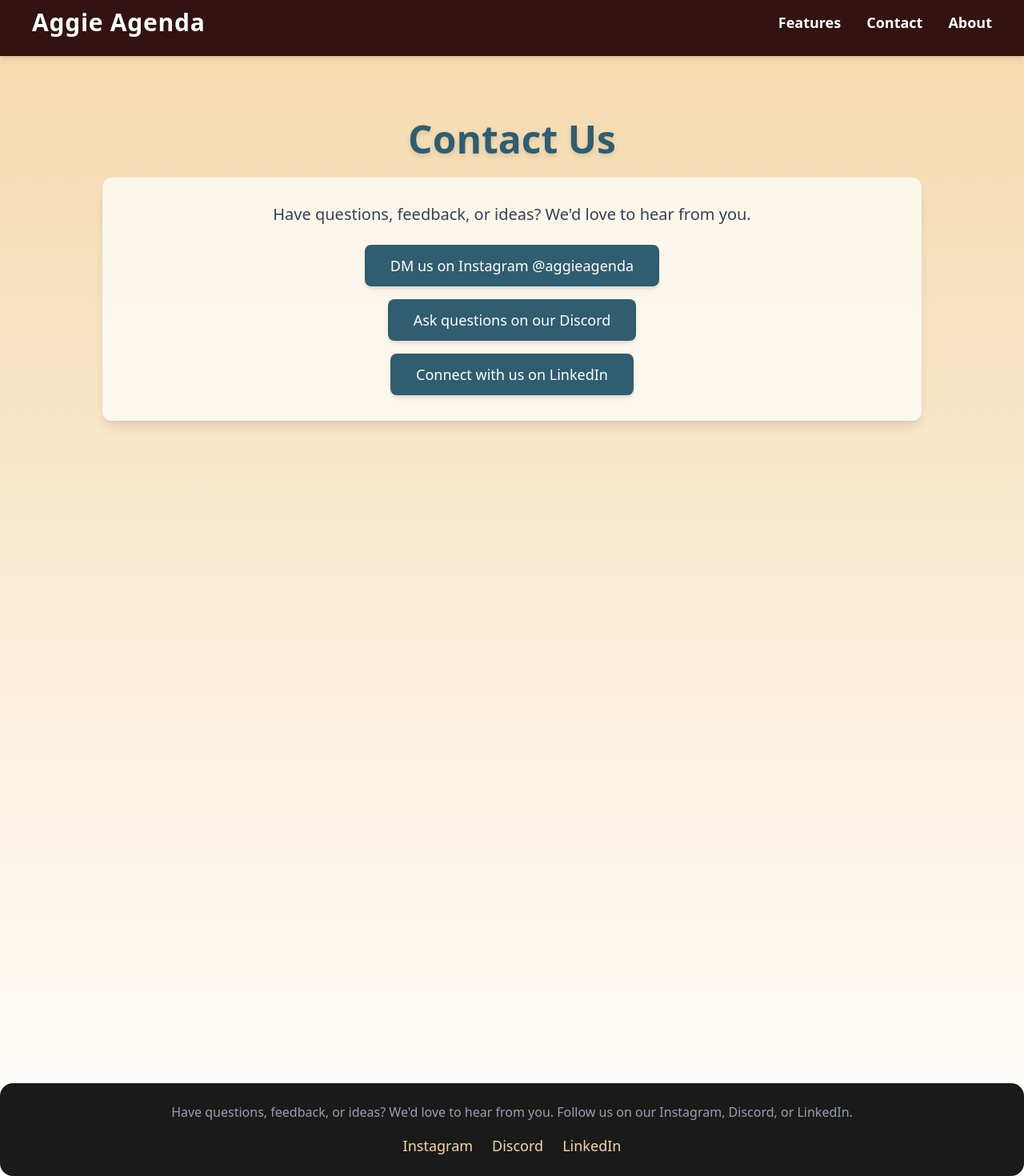
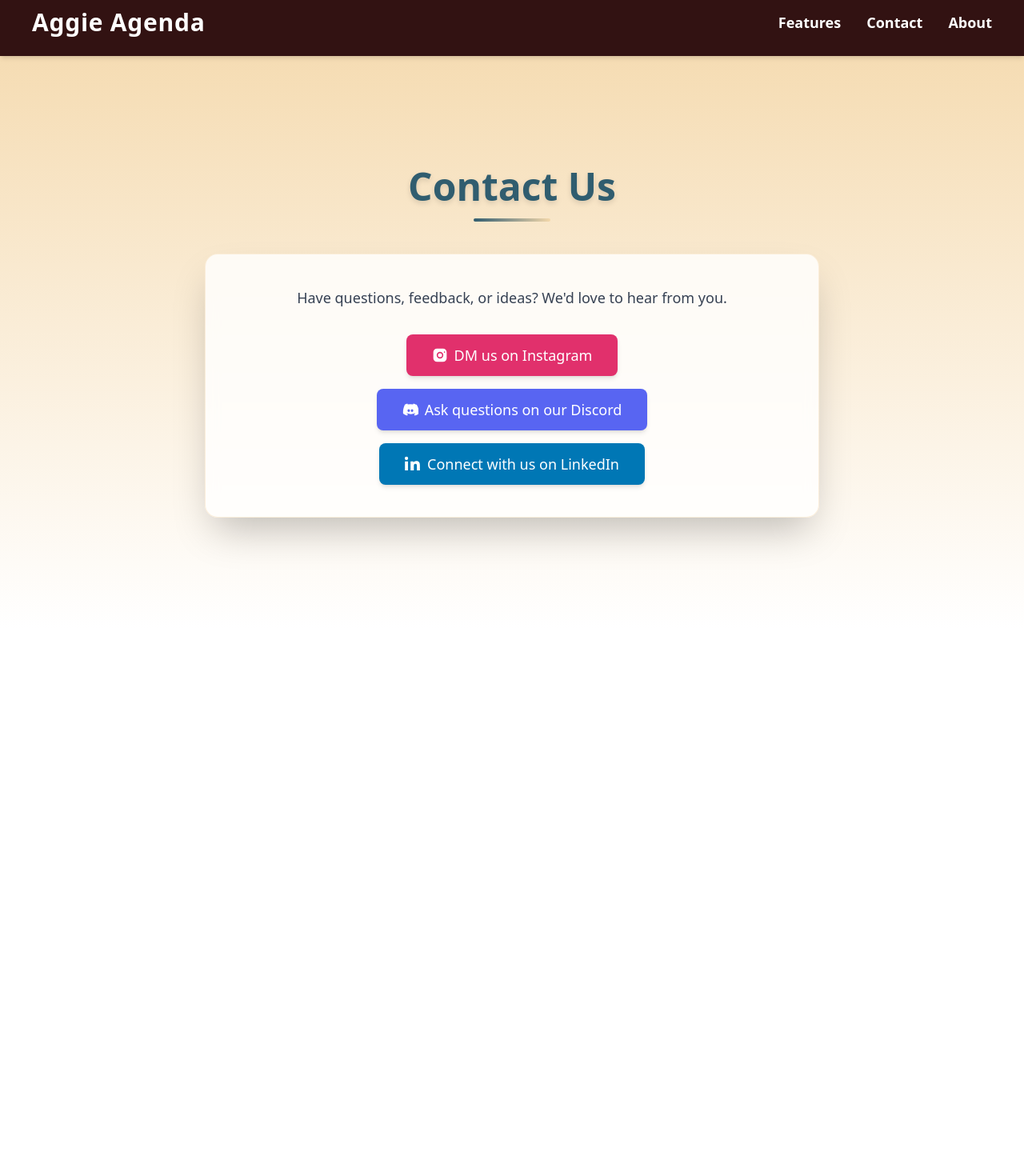
Before and after one commit to AggieAgenda/App, a React (Vite) app in the folder Frontend/: page /contact in a window 1280 px wide. Shown: the part 14-1484 px from the top of the page at 80% size. After the commit the page ends 800 px from the top, so only its background shows below. Built offline with nearby package versions, Linux system fonts and the light colour scheme.

Commit message:
Contact page now with colored icons

```diff
--- a/Frontend/src/pages/Contact.jsx
+++ b/Frontend/src/pages/Contact.jsx
@@ -17,65 +17,62 @@ export default function Contact() {
 
       {/* --- Contact Content --- */}
       <section className="flex flex-col items-center justify-center px-10 md:px-20 py-20 max-w-7xl mx-auto w-full flex-grow">
-        <div className="w-full max-w-5xl text-center">
-          <div className="mb-12">
-            <h2 className="text-5xl font-extrabold text-[#305d6f] drop-shadow-md mb-6">
+        <div className="w-full max-w-3xl text-center">
+          <h2 className="text-5xl font-extrabold text-[#305d6f] drop-shadow-md mb-4">
             Contact Us
           </h2>
-            <div className="bg-white/70 backdrop-blur-sm p-8 rounded-xl shadow-lg">
-              <p className="text-xl text-gray-700 mb-6">
+
+          <div className="w-24 h-1 bg-gradient-to-r from-[#305d6f] to-[#f4d8aa] mx-auto mb-10 rounded-full"></div>
+
+          <div className="bg-white/80 backdrop-blur-sm p-10 rounded-2xl shadow-2xl border border-[#f4d8aa]/40 text-center">
+            <p className="text-lg text-gray-700 mb-8">
               Have questions, feedback, or ideas? We'd love to hear from you.
             </p>
 
-              {/* Buttons */}
             <div className="flex flex-col items-center space-y-4">
-                {/* Instagram */}
+
+              {/* Instagram Button */}
               <a
                 href="https://www.instagram.com/aggieagenda"
-                  className="inline-block px-8 py-3 bg-[#305d6f] text-white text-lg rounded-lg shadow-md hover:bg-[#3c7289] transition"
                 target="_blank"
                 rel="noopener noreferrer"
+                className="flex items-center justify-center gap-2 px-8 py-3 bg-[#E1306C] text-white text-lg rounded-lg shadow-md hover:bg-[#C13584] transition"
               >
-                  DM us on Instagram @aggieagenda
+                <svg xmlns="http://www.w3.org/2000/svg" fill="currentColor" className="w-5 h-5" viewBox="0 0 24 24">
+                  <path d="M7.5 2A5.5 5.5 0 002 7.5v9A5.5 5.5 0 007.5 22h9a5.5 5.5 0 005.5-5.5v-9A5.5 5.5 0 0016.5 2h-9zM12 7a5 5 0 110 10 5 5 0 010-10zm6.75-.75a1 1 0 110 2 1 1 0 010-2zM12 9a3 3 0 100 6 3 3 0 000-6z"/>
+                </svg>
+                DM us on Instagram
               </a>
 
-                {/* Discord */}
+              {/* Discord Button */}
               <a
                 href="https://discord.com/channels/1419809900594200726/1422241699047931946"
-                  className="inline-block px-8 py-3 bg-[#305d6f] text-white text-lg rounded-lg shadow-md hover:bg-[#3c7289] transition"
                 target="_blank"
                 rel="noopener noreferrer"
+                className="flex items-center justify-center gap-2 px-8 py-3 bg-[#5865F2] text-white text-lg rounded-lg shadow-md hover:bg-[#4752C4] transition"
               >
+                <svg xmlns="http://www.w3.org/2000/svg" fill="currentColor" className="w-5 h-5" viewBox="0 0 24 24">
+                  <path d="M20.317 4.369A19.791 19.791 0 0016.557 3c-.208.369-.443.86-.608 1.25a18.27 18.27 0 00-7.9 0A12.3 12.3 0 007.44 3a19.736 19.736 0 00-3.76 1.37C1.46 9.022.662 13.563 1.11 18.034a19.919 19.919 0 005.963 2.926c.482-.66.91-1.363 1.276-2.104a12.958 12.958 0 01-2.025-.97c.169-.122.335-.247.497-.375 3.935 1.838 8.191 1.838 12.084 0 .162.128.328.253.497.375-.642.379-1.321.703-2.025.97.366.74.794 1.444 1.276 2.104a19.9 19.9 0 005.963-2.926c.49-5.065-.843-9.556-3.299-13.665zM9.5 15.5c-.986 0-1.785-.9-1.785-2s.799-2 1.785-2 1.785.9 1.785 2-.799 2-1.785 2zm5 0c-.986 0-1.785-.9-1.785-2s.799-2 1.785-2 1.785.9 1.785 2-.799 2-1.785 2z"/>
+                </svg>
                 Ask questions on our Discord
               </a>
 
-                {/* LinkedIn */}
+              {/* LinkedIn Button */}
               <a
-                  href="https://www.linkedin.com/company/aggie-agenda"
-                  className="inline-block px-8 py-3 bg-[#305d6f] text-white text-lg rounded-lg shadow-md hover:bg-[#3c7289] transition"
+                href="https://www.linkedin.com"
                 target="_blank"
                 rel="noopener noreferrer"
+                className="flex items-center justify-center gap-2 px-8 py-3 bg-[#0077B5] text-white text-lg rounded-lg shadow-md hover:bg-[#005582] transition"
               >
+                <svg xmlns="http://www.w3.org/2000/svg" fill="currentColor" className="w-5 h-5" viewBox="0 0 24 24">
+                  <path d="M4.983 3.5C4.983 4.88 3.88 6 2.5 6S0 4.88 0 3.5 1.12 1 2.5 1s2.483 1.12 2.483 2.5zM.24 8h4.52v13.5H.24V8zM8.62 8h4.33v1.84h.06c.6-1.14 2.07-2.34 4.26-2.34 4.55 0 5.39 2.97 5.39 6.83v7.17h-4.52v-6.36c0-1.52-.03-3.48-2.12-3.48-2.13 0-2.46 1.66-2.46 3.37v6.47H8.62V8z"/>
+                </svg>
                 Connect with us on LinkedIn
               </a>
-              </div>
-
             </div>
           </div>
         </div>
       </section>
-
-      {/* --- Footer --- */}
-      <footer className="mt-175 bg-[#1a1a1a] py-6 text-center rounded-2xl">
-        <p className="text-gray-400 text-center mb-4">
-          Have questions, feedback, or ideas? We'd love to hear from you. Follow us on our Instagram, Discord, or LinkedIn.
-        </p>
-        <div className="flex justify-center space-x-6 text-lg">
-          <a href="https://www.instagram.com/aggieagenda" className="text-[#f4d8aa] hover:text-white transition">Instagram</a>
-          <a href="https://discord.com/channels/1419809900594200726/1422241699047931946" className="text-[#f4d8aa] hover:text-white transition">Discord</a>
-          <a href="https://www.linkedin.com/company/aggie-agenda" className="text-[#f4d8aa] hover:text-white transition">LinkedIn</a>
-        </div>
-      </footer>
     </div>
   );
 }
```
Lines whose indentation alone changed are shown as unchanged.
